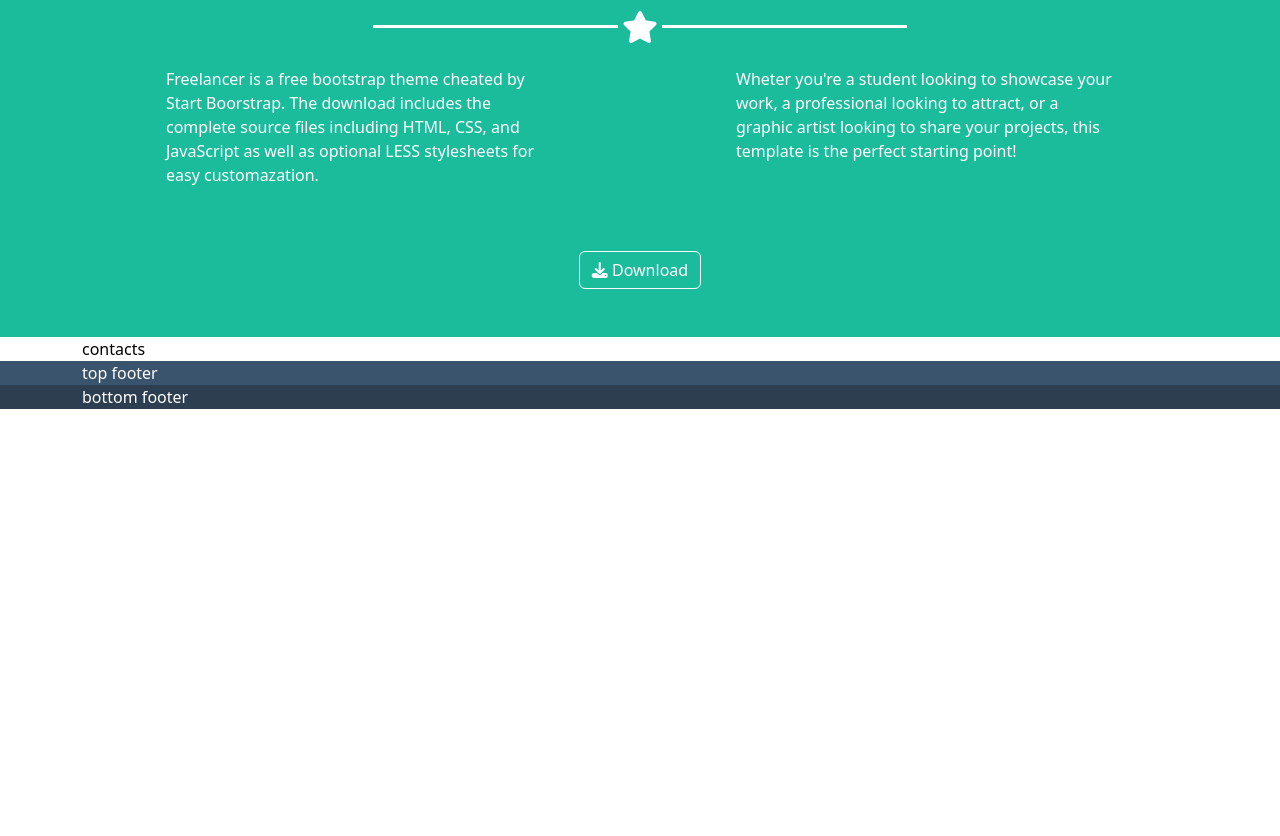
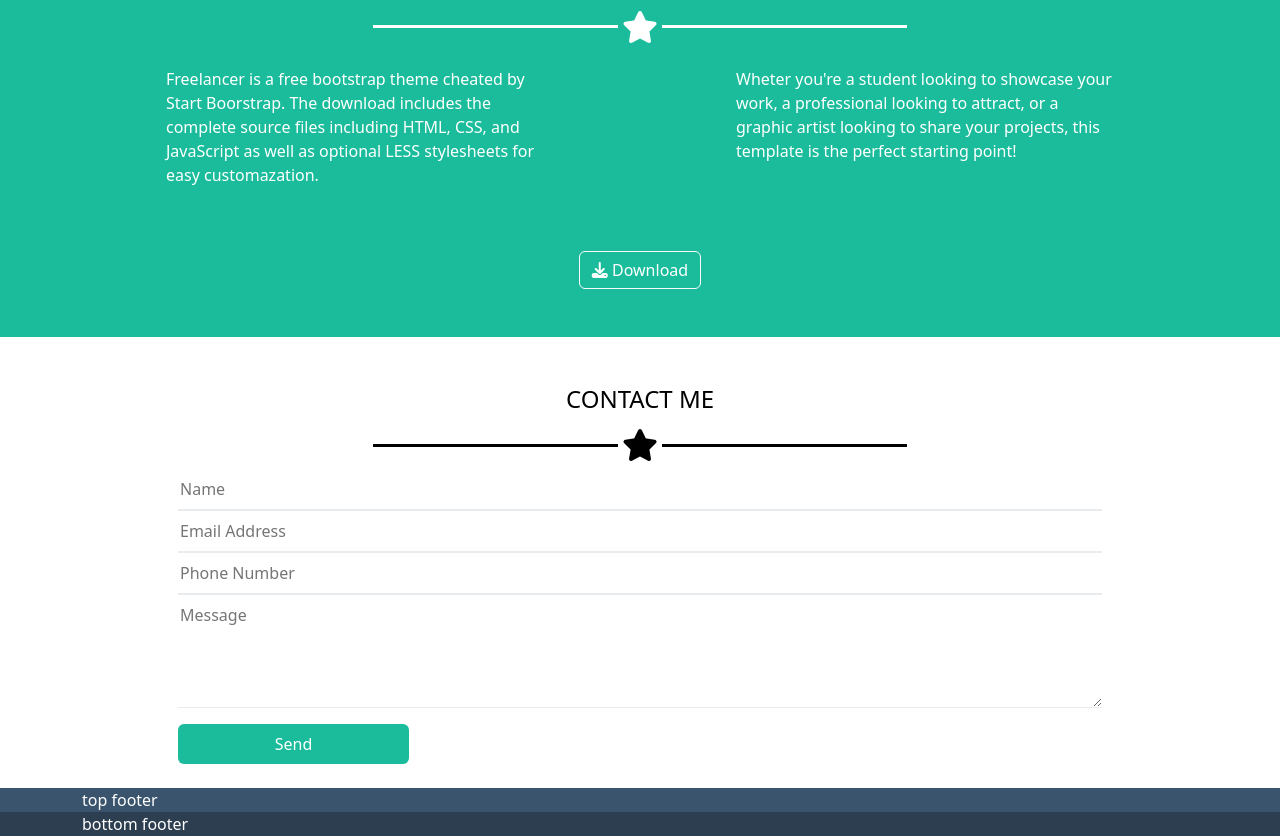
Before and after one commit to nicolozibra1/html-css-bootstrap-freelancer, a plain HTML site: page index.html in a window 1280 px wide. Shown: the part 1721-2557 px from the top of the page. Before the commit the page ends 2130 px from the top, so only its background shows below. Drawn offline with nearby package versions, Linux system fonts and the light colour scheme.

Commit message:
main-section-add-contacts

```diff
--- a/css/style.css
+++ b/css/style.css
@@ -22,6 +22,10 @@ body{
     background-color: var(--white);
     color: black;
 }
+.my-bttn{
+    background-color: var(--aqua);
+    color: var(--white);
+}
 /* FOOTER */
 #t-footer{
     background-color: var(--light-blue);
--- a/index.html
+++ b/index.html
@@ -111,9 +111,24 @@
                 <a class="text-decoration-none text-white btn btn-outline-light" href="#"><i class="fa-solid fa-download"></i> Download</a>
             </div>
         </section>
+        <!-- CONTACTS -->
         <section id="contacts">
-            <div class="container">
-                contacts
+            <div class="container d-flex flex-column justify-content-center align-items-center pt-5">
+                <h1 class="text-uppercase fs-4">contact me</h1>
+                <div class="container w-50 text-center d-flex pt-2">
+                    <hr class="w-50 m-auto hr-custom border-top-white border-3 opacity-100">
+                    <i class="fa-solid fa-star fs-2 px-1"></i>
+                    <hr class="w-50 m-auto hr-custom border-top-white border-3 opacity-100">
+                </div>
+                <div class="container px-5 py-2">
+                    <form class="px-5 d-flex flex-column justify-content-center align-content-center">
+                        <input type="text" id="fname" name="fname" placeholder="Name" class="border-top-0 border-start-0 border-end-0 b-bottom-1 border-light-subtle py-2">
+                        <input type="email" id="email" name="mail" placeholder="Email Address" class="border-top-0 border-start-0 border-end-0 b-bottom-1 border-light-subtle py-2">
+                        <input type="text" id="phone-number" name="number" placeholder="Phone Number" class="border-top-0 border-start-0 border-end-0 b-bottom-1 border-light-subtle py-2">
+                        <textarea id="text-area" name="message" rows="4" cols="50" placeholder="Message" class="border-top-0 border-start-0 border-end-0 b-bottom-1 border-light-subtle py-2"></textarea>
+                        <input type="submit" value="Send" class="w-25 my-3 rounded-2 border-0 py-2 my-bttn">
+                    </form>
+                </div>
             </div>
         </section>
     </main>
```
